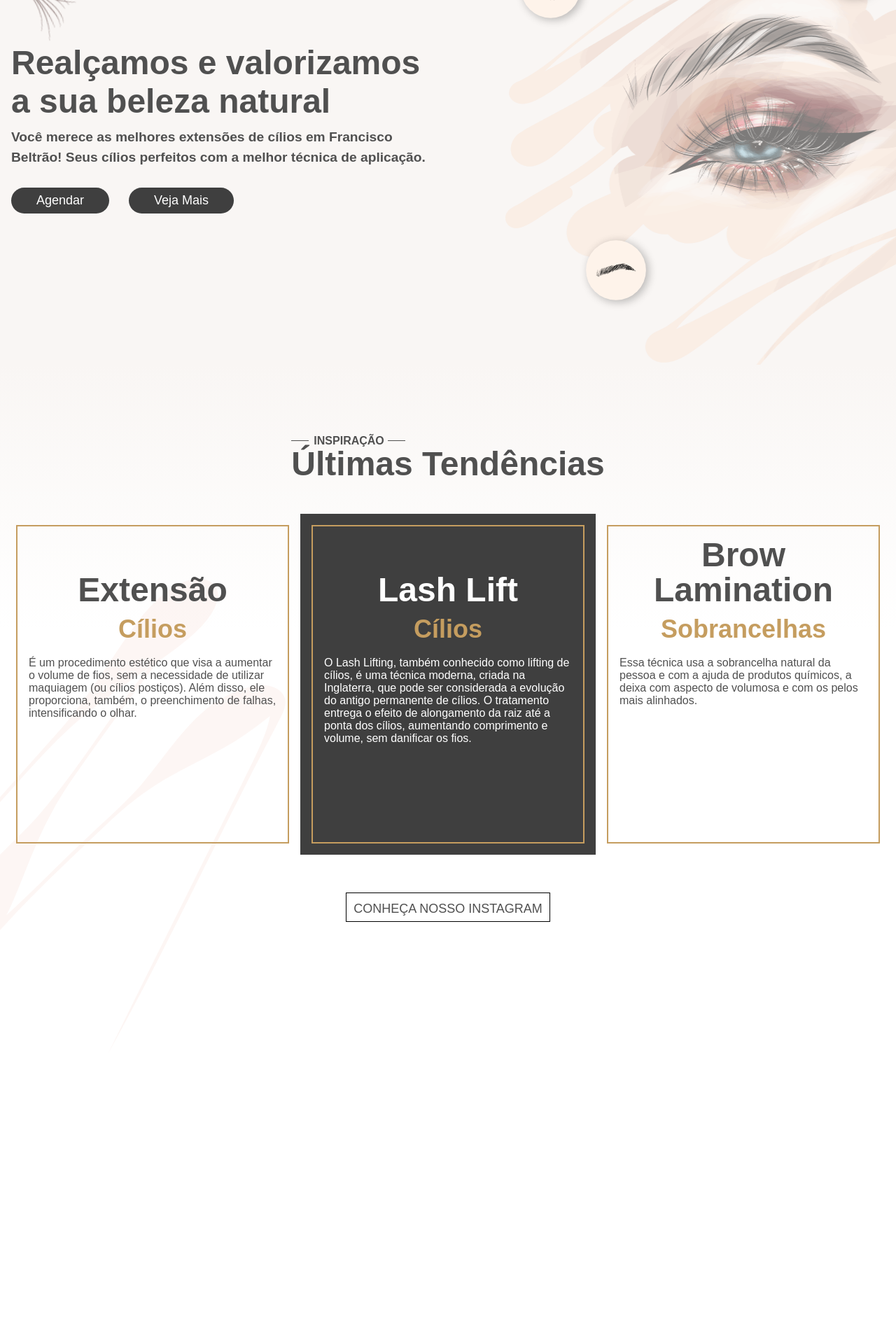
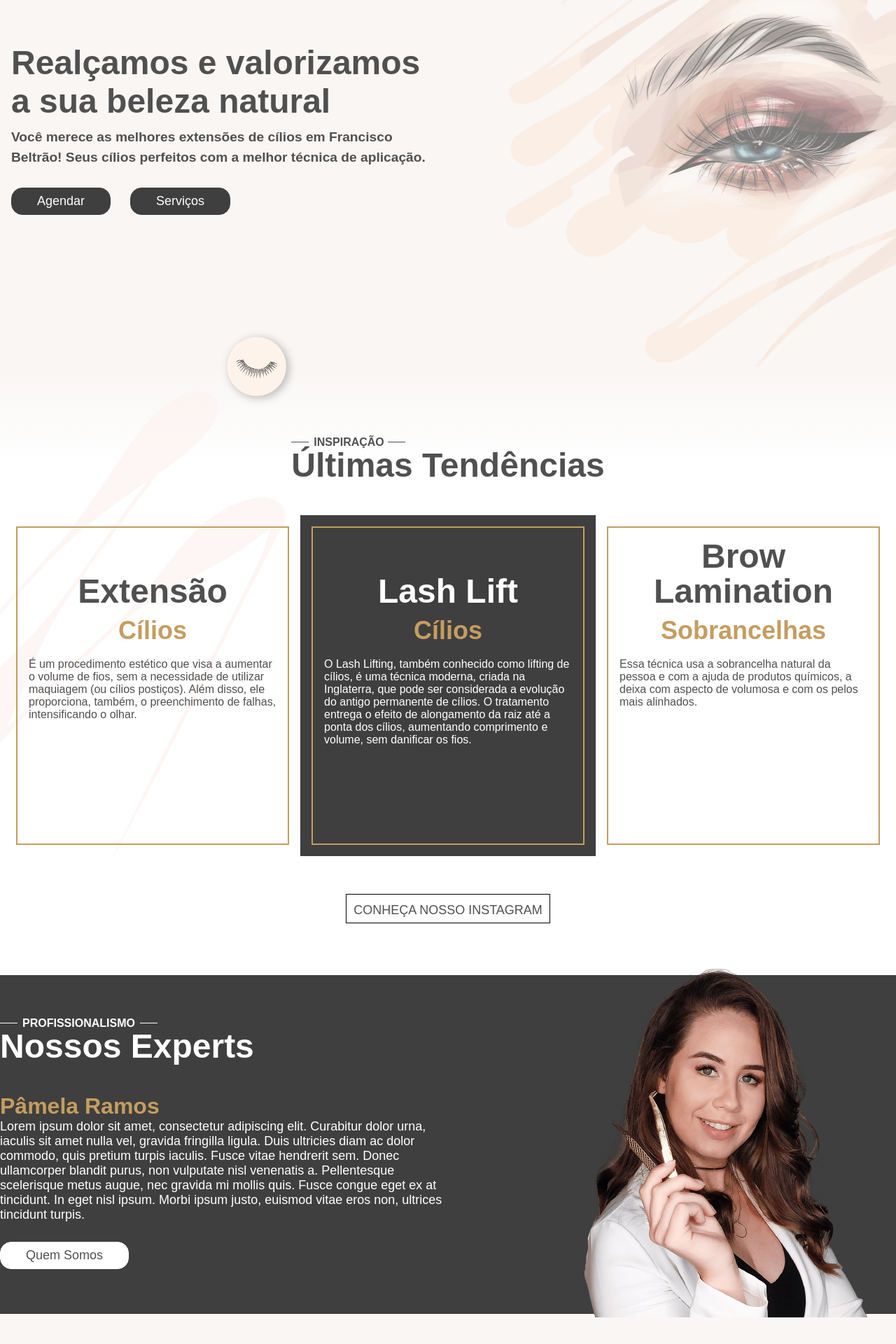
Before and after one commit to mayercordeiro/beauty_studio, a Next.js app: page / in a window 1280 px wide. Shown: the part 234-2154 px from the top of the page at 70% size. Built offline with nearby package versions, Linux system fonts and the light colour scheme; a web font is replaced by a local one.

Commit message:
Ajustes Main e adicionado experts

```diff
--- /dev/null
+++ b/src/components/Experts/Experts.js
@@ -0,0 +1,39 @@
+// CSS
+import styles from "./_Experts.module.scss";
+// Components
+import PrimaryButton from "../UI/PrimaryButton/PrimaryButton";
+
+const Experts = () => {
+  return (
+    <section className={styles.experts}>
+      <div className={styles.experts_container}>
+        <div className={styles.title}>
+          <h3>PROFISSIONALISMO</h3>
+          <h2>Nossos Experts</h2>
+        </div>
+
+        <div className={styles.expertN1}>
+          <div className={styles.description}>
+            <h4>Pâmela Ramos</h4>
+            <p>
+              Lorem ipsum dolor sit amet, consectetur adipiscing elit. Curabitur
+              dolor urna, iaculis sit amet nulla vel, gravida fringilla ligula.
+              Duis ultricies diam ac dolor commodo, quis pretium turpis iaculis.
+              Fusce vitae hendrerit sem. Donec ullamcorper blandit purus, non
+              vulputate nisl venenatis a. Pellentesque scelerisque metus augue,
+              nec gravida mi mollis quis. Fusce congue eget ex at tincidunt. In
+              eget nisl ipsum. Morbi ipsum justo, euismod vitae eros non,
+              ultrices tincidunt turpis.
+            </p>
+            <PrimaryButton text="Quem Somos" />
+          </div>
+          <div className={styles.img_expert}>
+            <img src="./images/expertn1.png" alt="" />
+          </div>
+        </div>
+      </div>
+    </section>
+  );
+};
+
+export default Experts;
--- /dev/null
+++ b/src/components/Experts/_Experts.module.scss
@@ -0,0 +1,95 @@
+@import "../../styles/colors";
+@import "../../styles/_mixins";
+
+.experts {
+    width: 100%;
+    background-color: #3F3F3F;
+
+    .experts_container{
+        max-width: 1280px;
+        margin: 0 auto;
+        display: flex;
+        flex-direction: column;
+        align-items: flex-start;
+
+        margin-bottom: 1500px;
+
+        .title {
+            margin-top: 60px;
+
+            h2 {
+                font-size: 48px;
+                margin-top: -4px;
+                color: #FFF;
+
+                @include responsiveMax(648px) {
+                    font-size: 2.6rem;
+                }
+
+                @include responsiveMax(426px) {
+                    line-height: 115%;
+                    margin-top: 10px;
+                }
+            }
+
+            h3 {
+                position: relative;
+                font-size: 16px;
+                padding-left: 32px;
+                color: #FFF;
+
+                @include responsiveMax(648px) {
+                    font-size: 12px;
+                }
+
+                &::before {
+                    content: "";
+                    width: 25px;
+                    height: 1px;
+                    background-color: #FFF;
+                    position: absolute;
+                    top: 45%;
+                    left: 0;
+                }
+
+                &::after {
+                    content: "";
+                    width: 25px;
+                    height: 1px;
+                    background-color: #FFF;
+                    position: absolute;
+                    top: 45%;
+                    left: 200px;
+                }
+            }
+        }
+
+        .expertN1 {
+            width: 100%;
+            position: relative;
+            margin-top: 40px;
+            display: flex;
+
+            .description {
+                max-width: 640px;
+                padding-bottom: 64px;
+
+                h4 {
+                    font-size: 32px;
+                    color: #C59D5F;
+                }
+
+                p {
+                    font-size: 18px;
+                    color: #FFF;
+                }
+            }
+
+            .img_expert {
+                position: absolute;
+                bottom: -9px;
+                right: 0;
+            }
+        }
+    }
+}
--- a/src/components/Header/_Header.module.scss
+++ b/src/components/Header/_Header.module.scss
@@ -33,7 +33,7 @@
         ul {
             display: flex;
             list-style: none;
-            gap: 16px;
+            gap: 18px;
             position: relative;
 
             li a {
--- a/src/components/Inspiration/_Inspiration.module.scss
+++ b/src/components/Inspiration/_Inspiration.module.scss
@@ -30,8 +30,6 @@
         display: flex;
         flex-direction: column;
         align-items: center;
-
-        padding-bottom: 1500px;
 
         .inspiration_title{
             margin-top: 100px;
--- /dev/null
+++ b/src/components/Main/Icons/Cilios.js
@@ -0,0 +1,52 @@
+// Hooks
+import useScrollPosition from "../../Hooks/useScrollPosition";
+// CSS
+import styled from "styled-components";
+
+const DivCilios = styled.div`
+  position: absolute;
+  z-index: 2;
+  top: 20px;
+  transition: all 0.4s ease-in-out;
+
+  img {
+    width: 120px;
+  }
+
+  animation: ${(props) => props.animation};
+
+  @keyframes ciliosAni {
+    to {
+      transform: translateY(540px) translateX(-420px);
+    }
+  }
+
+  @keyframes ciliosAni_ {
+    from {
+      transform: translateY(540px) translateX(-420px);
+    }
+    to {
+      transform: translateY(0px) translateX(0px);
+    }
+  }
+`;
+
+const Cilios = (props) => {
+  // Scroll Position
+  const scrollPosition = useScrollPosition();
+  const scrollOn = scrollPosition > 0;
+
+  return (
+    <DivCilios
+      animation={`${
+        scrollOn
+          ? "ciliosAni 1.2s ease-in-out 1 forwards"
+          : "ciliosAni_ 0.6s ease-in-out 1"
+      }`}
+    >
+      <img src="./images/a-cilios-c.svg" alt="cilios" />
+    </DivCilios>
+  );
+};
+
+export default Cilios;
--- a/src/components/Main/Icons/Icons.js
+++ b/src/components/Main/Icons/Icons.js
@@ -9,10 +9,11 @@ const Icon = styled.img`
   left: ${(props) => props.left};
   z-index: 2400;
   animation-name: ${(props) => props.animation};
-  animation-duration: 1s;
-  animation-timing-function: ease-in-out;
-  animation-fill-mode: forwards;
-  animation-direction: unset;
+  animation-duration: 1s, 1s;
+  animation-timing-function: ease-in-out, ease;
+  animation-fill-mode: forwards, forwards;
+  animation-direction: normal, alternate;
+  animation-iteration-count: 1, infinite;
   animation-play-state: ${(props) => props.play};
 
   @keyframes ciliosOnScroll {
@@ -22,11 +23,8 @@ const Icon = styled.img`
   }
 
   @keyframes cilios {
-    from {
-      transform: translateY(20px);
-    }
     to {
-      transform: translateY(40px);
+      transform: scale(1.1);
     }
   }
 
--- a/src/components/Main/Icons/IconsAnimated.js
+++ b/src/components/Main/Icons/IconsAnimated.js
@@ -1,10 +1,10 @@
-import { useState } from "react";
 // CSS
 import styled from "styled-components";
 // Hooks
 import useScrollPosition from "../../Hooks/useScrollPosition";
 // Components
 import Icons from "./Icons";
+import Cilios from "./Cilios";
 
 const IconsContainer = styled.div`
   position: absolute;
@@ -55,11 +55,13 @@ const IconsAnimated = () => {
 
   return (
     <IconsContainer>
-      <Icons
+      <Cilios />
+
+      {/* <Icons
         src="./images/a-cilios-c.svg"
         top={"20px"}
-        animation={"ciliosOnScroll"}
-        play={scrollOn ? "play" : "paused"}
+        animation={"ciliosOnScroll, cilios"}
+        play={`${scrollOn ? "" : "paused"}, running`}
       />
       <Icons
         src="./images/a-sobrancelha-c.svg"
@@ -74,7 +76,7 @@ const IconsAnimated = () => {
         right={"-50px"}
         animation={"maquiagemOnScroll"}
         play={scrollOn ? "play" : "paused"}
-      />
+      /> */}
       <Texts playTexts={scrollOn ? "play" : "paused"}>
         <p>Cílios</p>
         <p>Sobrancelhas</p>
--- a/src/components/Main/Main.js
+++ b/src/components/Main/Main.js
@@ -16,7 +16,7 @@ const Main = () => {
       <main className={styles.main}>
         <div
           className={
-            scrollPosition < 120
+            scrollPosition < 200
               ? `${styles.main_left}`
               : `${styles.main_left} ${styles.main_off}`
           }
@@ -30,7 +30,7 @@ const Main = () => {
             <Link href="/quem-somos">
               <button>Agendar</button>
             </Link>
-            <button>Veja Mais</button>
+            <button>Serviços</button>
           </div>
         </div>
 
--- a/src/components/Main/_Main.module.scss
+++ b/src/components/Main/_Main.module.scss
@@ -39,35 +39,61 @@
     display: flex;
 
     button {
+        position: relative;
         color: #FFF;
         background-color: $button_color;
 
-        border: 0;
-        border-radius: 24px;
+        border: 1px solid $button_color;
+        border-radius: 16px;
 
         padding: 8px 36px;
         margin-top: 28px;
 
         font-size: 1.125rem;
 
-        transition: .5s ease;
+        overflow: hidden;
+        transition: all 0.3s ease;
+
+        &:hover {
+            border: 1px solid $button_color;
+            background: transparent;
+            color: $primary;
+        }
+
+        &:before {
+            position: absolute;
+            content: '';
+            display: inline-block;
+            top: -180px;
+            left: 0;
+            width: 30px;
+            height: 100%;
+            background-color: #fff;
+            animation: btn 3s ease-in-out infinite;
+        }
+
+        @keyframes btn {
+            0% { transform: scale(0) rotate(45deg); opacity: 0; }
+            80% { transform: scale(0) rotate(45deg); opacity: 0.5; }
+            81% { transform: scale(4) rotate(45deg); opacity: 1; }
+            100% { transform: scale(50) rotate(45deg); opacity: 0; }
+        }
 
         &:first-child {
             margin-right: 28px;
-        }
-
-        &:hover {
-            transform: scale(108%);
-            color: $secondary;
         }
     }
 }
 
 .main_image_pinca {
     position: fixed;
-    top: -16px;
+    top: 4px;
     left: -40px;
     transition: 0.5s ease;
+
+    > img {
+        max-width: 400px;
+    }
 }
 
 .pinca_off {
--- /dev/null
+++ b/src/components/UI/PrimaryButton/PrimaryButton.js
@@ -0,0 +1,15 @@
+import Link from "next/link";
+// CSS
+import styles from "./_PrimaryButton.module.scss";
+
+const PrimaryButton = (props) => {
+  return (
+    <div className={styles.primaryButton}>
+      <Link href="/quem-somos">
+        <a>{props.text}</a>
+      </Link>
+    </div>
+  );
+};
+
+export default PrimaryButton;
--- /dev/null
+++ b/src/components/UI/PrimaryButton/_PrimaryButton.module.scss
@@ -0,0 +1,51 @@
+@import "../../../styles/colors";
+
+.primaryButton {
+    display: flex;
+
+    a {
+        position: relative;
+        color: #505050;
+        background-color: #FFF;
+
+        border: 1px solid #FFF;
+        border-radius: 16px;
+
+        padding: 8px 36px;
+        margin-top: 28px;
+
+        font-size: 1.125rem;
+
+        overflow: hidden;
+        transition: all 0.5s ease;
+
+        &:hover {
+            border: 1px solid #FFF;
+            background: transparent;
+            color: #FFF;
+        }
+
+        &:before {
+            position: absolute;
+            content: '';
+            display: inline-block;
+            top: -180px;
+            left: 0;
+            width: 30px;
+            height: 100%;
+            background-color: #505050;
+            animation: btn 3s ease-in-out infinite;
+        }
+
+        @keyframes btn {
+            0% { transform: scale(0) rotate(45deg); opacity: 0; }
+            80% { transform: scale(0) rotate(45deg); opacity: 0.5; }
+            81% { transform: scale(4) rotate(45deg); opacity: 1; }
+            100% { transform: scale(50) rotate(45deg); opacity: 0; }
+        }
+
+        &:first-child {
+            margin-right: 28px;
+        }
+    }
+}
--- a/src/pages/index.js
+++ b/src/pages/index.js
@@ -2,6 +2,7 @@ import Head from "next/head";
 // Components
 import Main from "../components/Main/Main";
 import Inspiration from "../components/Inspiration/Inspiration";
+import Experts from "../components/Experts/Experts";
 
 export default function Home() {
   return (
@@ -11,6 +12,7 @@ export default function Home() {
       </Head>
       <Main />
       <Inspiration />
+      <Experts />
     </>
   );
 }
```
Also changed, not shown: public/images/expertn1.png (added).
